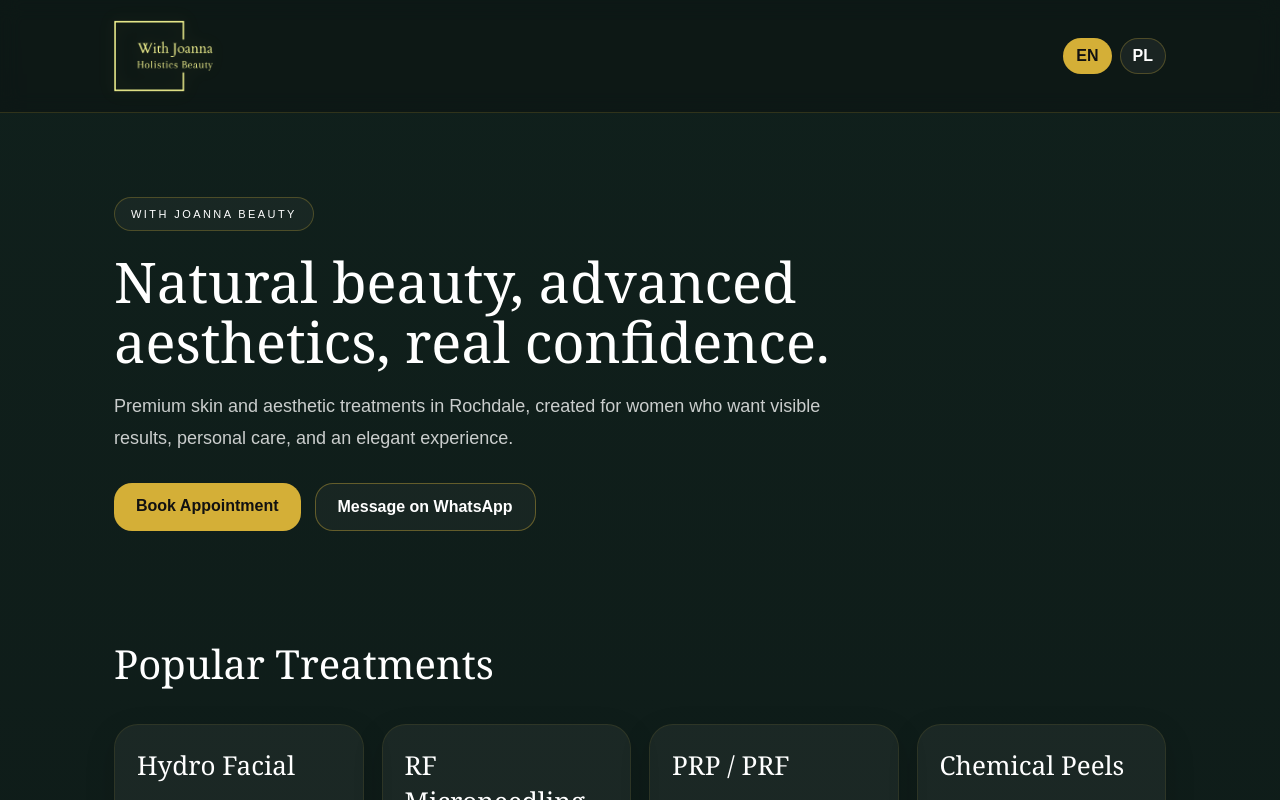
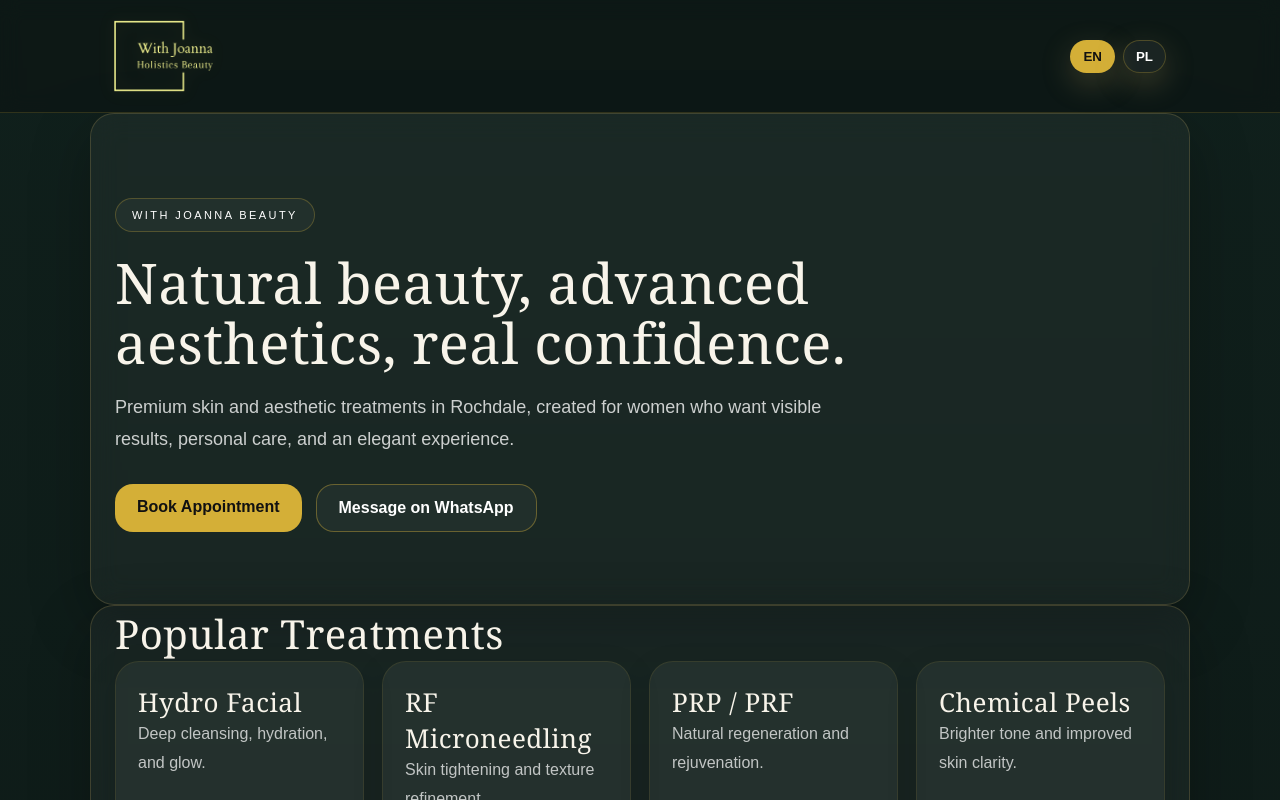
Before and after one commit to sjoanna2403-alt/with-joanna-website, a Next.js app: page / in a window 1280 px wide. Shown: the top 800 px of the page. Built offline with nearby package versions, Linux system fonts and the light colour scheme.

Commit message:
Update globals.css

```diff
--- a/app/globals.css
+++ b/app/globals.css
@@ -1,9 +1,14 @@
 :root {
-  --bg: #f7f2ec;
-  --text: #27272a;
+  --green-dark: #071f18;
+  --green-luxury: #0b2f24;
+  --gold-soft: #c9a961;
+  --gold-light: #e4c98a;
+  --cream: #f7f1e5;
 }
 
 * {
+  margin: 0;
+  padding: 0;
   box-sizing: border-box;
 }
 
@@ -12,17 +17,58 @@ html {
 }
 
 body {
-  margin: 0;
-  background: var(--bg);
-  color: var(--text);
+  background:
+    radial-gradient(circle at top left, rgba(201, 169, 97, 0.18), transparent 35%),
+    radial-gradient(circle at bottom right, rgba(201, 169, 97, 0.10), transparent 30%),
+    linear-gradient(135deg, #071f18 0%, #0b2f24 45%, #03120e 100%);
+color: var(--cream);
+  min-height: 100vh;
   font-family: Arial, Helvetica, sans-serif;
 }
 
-a {
-  color: inherit;
-  text-decoration: none;
+section,
+.card,
+.treatment-card {
+  background: rgba(255, 255, 255, 0.045);
+  border: 1px solid rgba(201, 169, 97, 0.22);
+  backdrop-filter: blur(14px);
+  -webkit-backdrop-filter: blur(14px);
+  box-shadow: 0 20px 60px rgba(0, 0, 0, 0.28);
+  border-radius: 24px;
+}
+button,
+.btn-primary {
+  background: linear-gradient(135deg, #c9a961, #e4c98a);
+  color: #071f18;
+  border: none;
+  border-radius: 999px;
+  padding: 14px 28px;
+  font-weight: 600;
+  transition: all 0.3s ease;
+  box-shadow: 0 10px 30px rgba(201, 169, 97, 0.25);
+  cursor: pointer;
 }
 
-button {
-  font: inherit;
+button:hover,
+.btn-primary:hover {
+  transform: translateY(-2px);
+  box-shadow: 0 16px 40px rgba(201, 169, 97, 0.35);
 }
+
+a {
+  color: var(--gold-light);
+  text-decoration: none;
+  }
+
+h1,
+h2,
+h3,
+h4 {
+  color: #f8f4ea;
+  letter-spacing: 0.5px;
+}
+
+p {
+  color: rgba(247, 241, 229, 0.88);
+  line-height: 1.7;
+}
```
